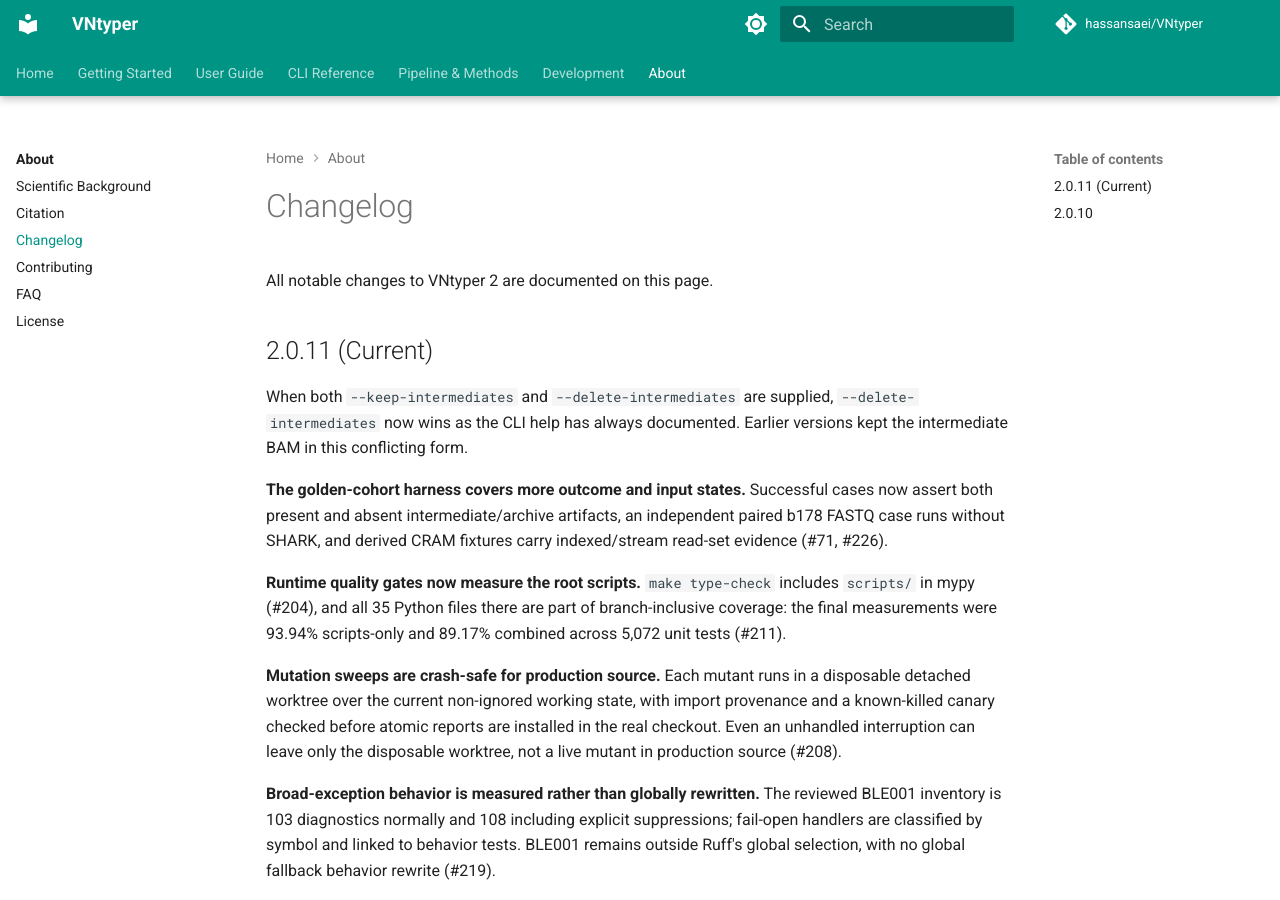
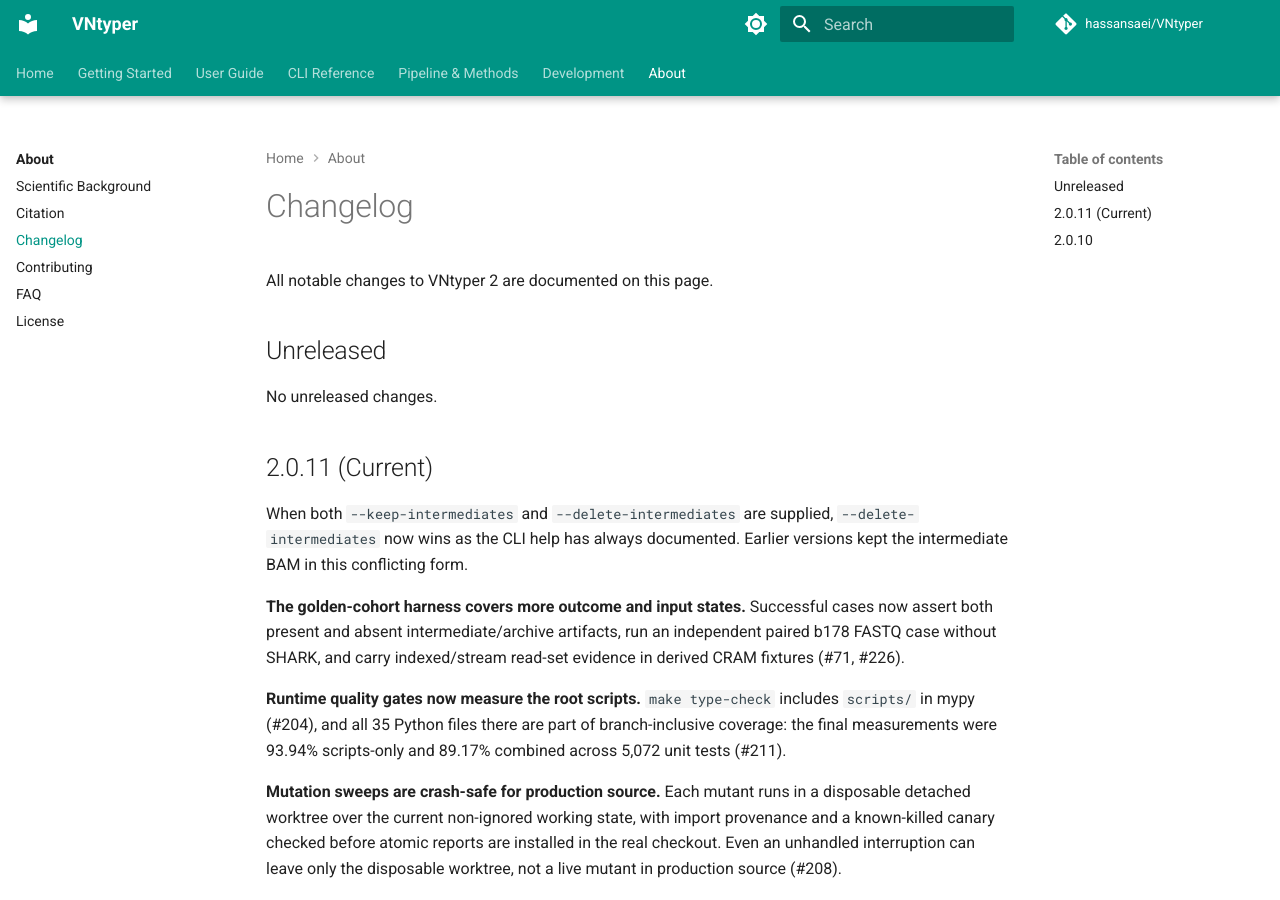
Before and after one commit to hassansaei/VNtyper, an MkDocs documentation site: the page built from docs/about/changelog.md, in a window 1280 px wide and 900 px high. Built offline with MkDocs 1.6.1 and Material for MkDocs 9.7.7, drawn with Linux system fonts in a browser that asks for light colours; comment, search, counter and statistics services are not loaded.

Commit message:
docs(release): address changelog review
Refs #214

Refs #218

Refs #220

```diff
--- a/docs/about/changelog.md
+++ b/docs/about/changelog.md
@@ -1,6 +1,10 @@
 # Changelog
 
 All notable changes to VNtyper 2 are documented on this page.
+
+## Unreleased
+
+No unreleased changes.
 
 ## 2.0.11 (Current)
 
@@ -9,9 +13,9 @@
 versions kept the intermediate BAM in this conflicting form.
 
 **The golden-cohort harness covers more outcome and input states.** Successful cases now
-assert both present and absent intermediate/archive artifacts, an independent paired b178
-FASTQ case runs without SHARK, and derived CRAM fixtures carry indexed/stream read-set
-evidence (#71, #226).
+assert both present and absent intermediate/archive artifacts, run an independent paired
+b178 FASTQ case without SHARK, and carry indexed/stream read-set evidence in derived CRAM
+fixtures (#71, #226).
 
 **Runtime quality gates now measure the root scripts.** `make type-check` includes
 `scripts/` in mypy (#204), and all 35 Python files there are part of branch-inclusive
```
